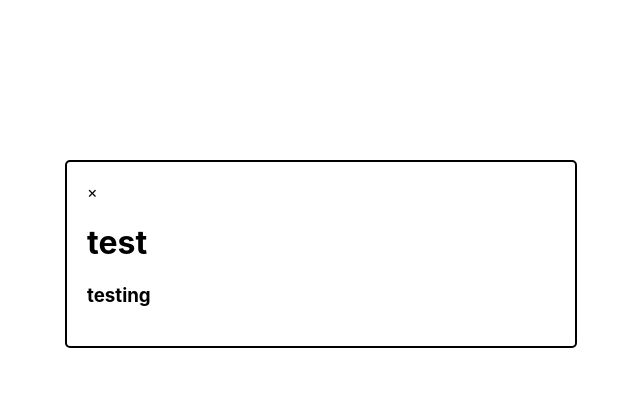
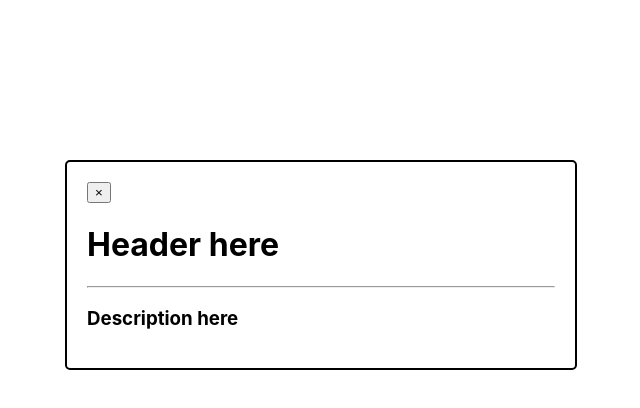
Before and after one commit to UoaWDCC/Investment-island, a Next.js app: page /example in a window 1280 px wide. Both pictures are taken after a click on the button "Click to toggle popup!". Shown: the top 408 px of the page, without its empty margins (319-959 px from the left). Built offline with nearby package versions, Linux system fonts and the light colour scheme.

Commit message:
Minor css changes; added separator between header and desc

```diff
--- a/components/backgroundComponent.module.css
+++ b/components/backgroundComponent.module.css
@@ -16,20 +16,30 @@
     border: 2px solid black;
 }
 
-h1.header {
+.header {
 
 }
 
-h3.description {
+.description {
 
 }
 
-.close {
+.close_button {
+
+}
+
+.close_span {
     color: Black;
     float: right;
 }
 
-.close:hover {
-    color: cyan;
+.close_span:hover {
+    color: red;
     cursor: pointer;
 }
+
+.separator {
+    width: 100%;
+    height: 1px;
+    background-color: black;
+}
--- a/components/backgroundComponent.tsx
+++ b/components/backgroundComponent.tsx
@@ -1,6 +1,8 @@
 import type { NextPage } from 'next'
 import { useState } from 'react';
 import styles from "./backgroundComponent.module.css";
+
+// Type definition for the props that are being passed in
 interface BackgroundProps {
     header: string,
     description: string
@@ -15,11 +17,14 @@ const Background: NextPage<BackgroundProps> = props => {
         <div className={styles.popup}>
             {toggled &&
                 <div className={styles.popup_content}>
-                     <span className="close" onClick={() => setToggled(false)}>
-                        &times;
-                    </span>
-                    <h1 className="header">{ header }</h1>
-                    <h3 className="description">{ description }</h3>
+                    <button className={styles.close_button}>
+                        <span aria-hidden="true" className={styles.close_span} onClick={() => setToggled(false)}>
+                            &times;
+                        </span>
+                    </button>
+                    <h1 className={styles.header}>{header}</h1>
+                    <hr className={styles.separator}/>
+                    <h3 className={styles.description}>{description}</h3>
                 </div>
             }
 
--- a/pages/example/index.tsx
+++ b/pages/example/index.tsx
@@ -6,7 +6,7 @@ import BackgroundComponent from "../../components/backgroundComponent";
 const MainContent: NextPage = () => {
   return (
     <div className="">
-        <BackgroundComponent header="test" description="testing"/>
+        <BackgroundComponent header="Header here" description="Description here"/>
         {/* <ExampleComponent/> */}
 
     </div>
```
